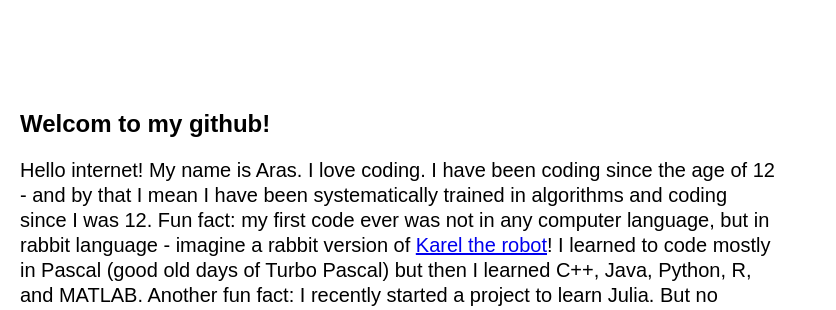
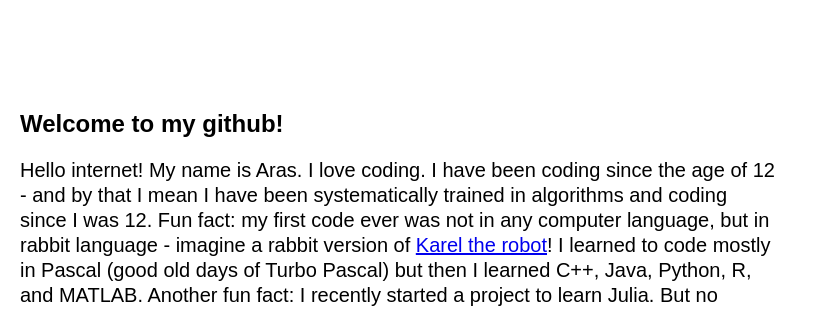
Before and after one commit to kayvanrad/kayvanrad.github.io, a plain HTML site: page index.html in a window 1280 px wide. Shown: the part 246-556 px from the top of the page, 444-1280 px from the left. Drawn offline with Linux system fonts and the light colour scheme.

Commit message:
Update index.html

```diff
--- a/index.html
+++ b/index.html
@@ -196,7 +196,7 @@
                 src="https://docs.google.com/drawings/d/e/2PACX-1vQnrSau_R2lBIVhTiRTqIRNEGmqfnHQrSuy35CtMrZD9ZSvPAuiBN5HA8tx6SpRLsyIFbhhCv2OHL7P/pub?w=488&h=401"
                 alt="Aras Kayvanrad">
                 <div class="clearfix">
-                    <h2>Welcom to my github!</h2>
+                    <h2>Welcome to my github!</h2>
                     <p class="body-text">
                         Hello internet! My name is Aras. I love coding.
                         I have been coding since the age of 12 - and by
```
